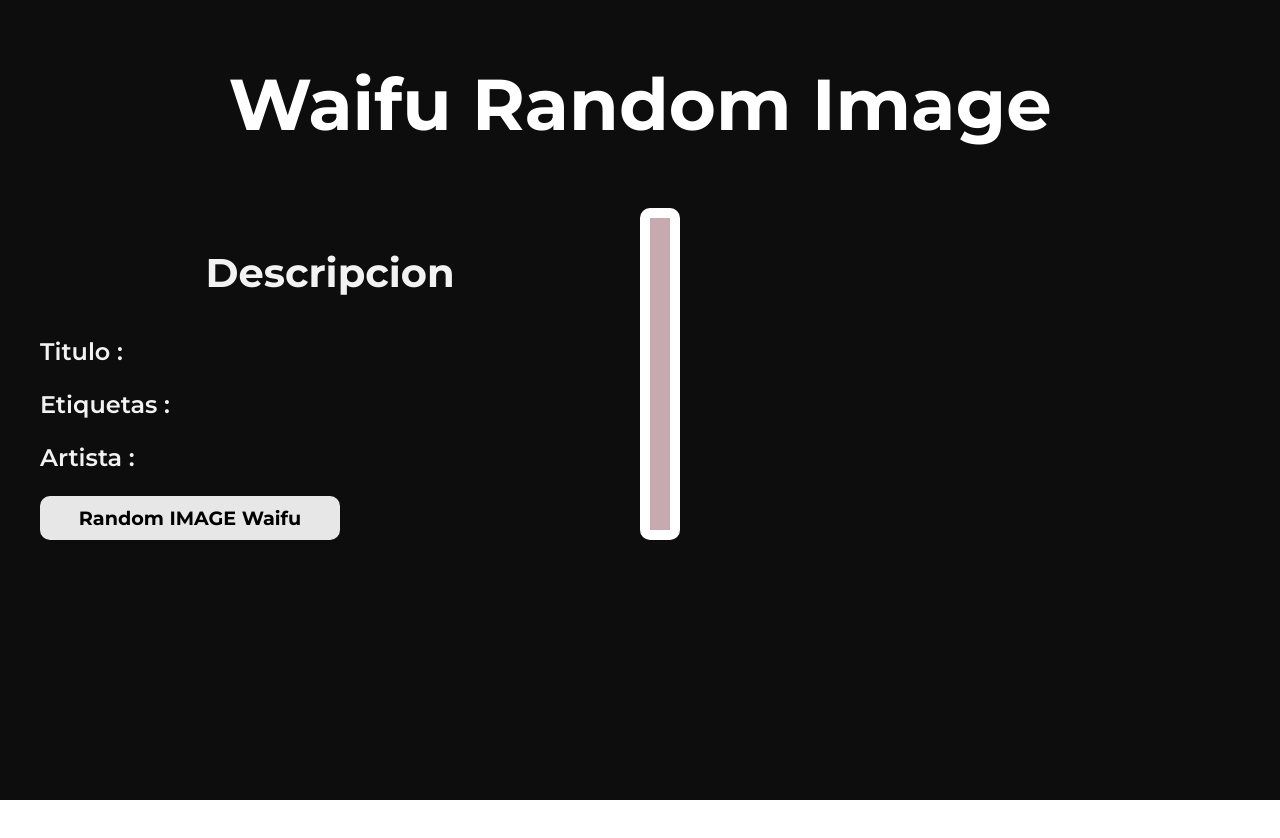
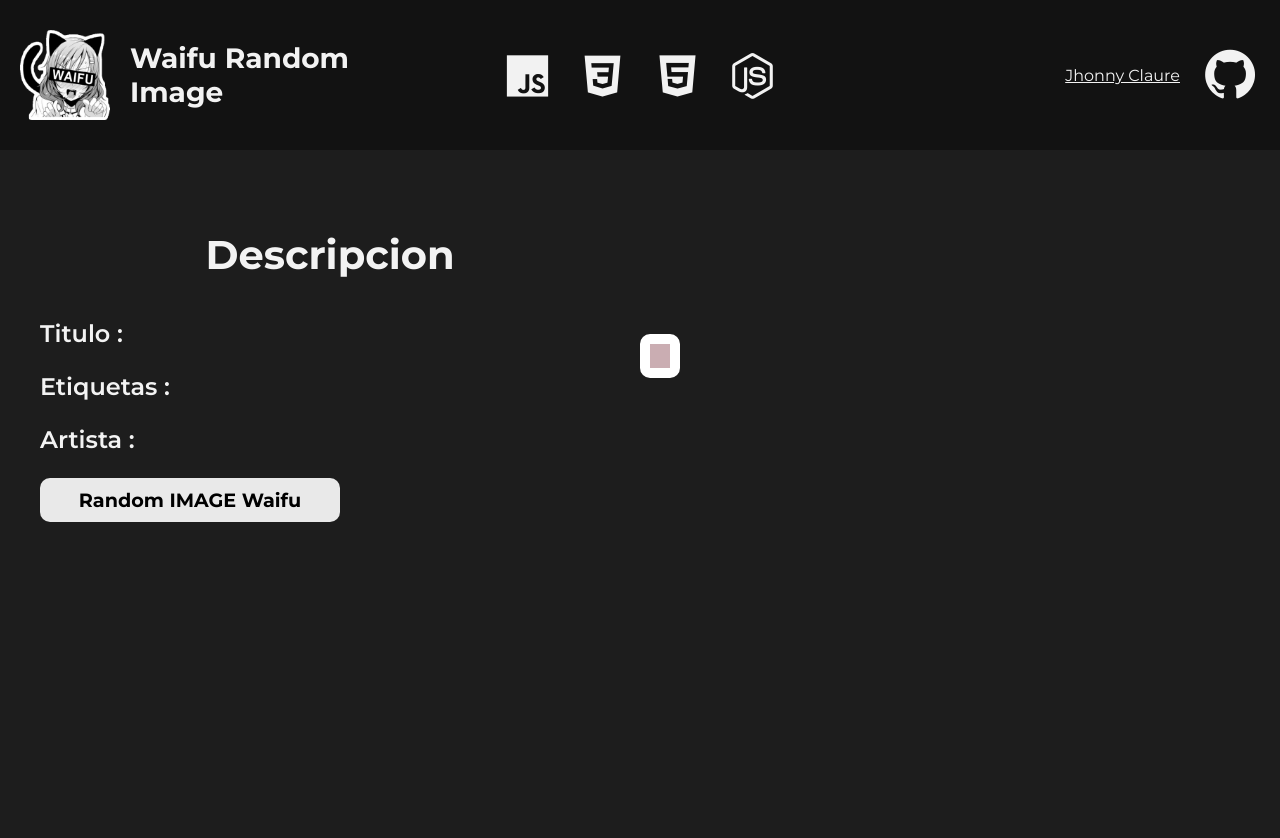
Before and after one commit to vandalieu06/waifu-generator, a plain HTML site: page index.html in a window 1280 px wide. Before the commit the page ends 800 px from the top, so only its background shows below. Drawn offline with nearby package versions, Linux system fonts and the light colour scheme; no server answers.

Commit message:
update-page

```diff
--- a/index.html
+++ b/index.html
@@ -6,17 +6,36 @@
      <title>Waifu API - Jhonny Claure</title>
      <script defer src="./waifuImage.js"></script>
      <link rel="stylesheet" href="./style.css">
+     <link href='https://unpkg.com/boxicons@2.1.4/css/boxicons.min.css' rel='stylesheet'>
 </head>
 <body>
+    <header class="header">
+        <div class="header__inner">
+            <article class="header__logo header__article">
+                <img src="./assets/logo.png" alt="logo.png" class="header__logo--img">
+                <h2 class="header__logo--text">Waifu Random Image</h2>
+            </article>
+            <article class="header__icons header__article">
+                <i class='bx bxl-javascript header__icons--icon'></i>
+                <i class='bx bxl-css3 header__icons--icon'></i>
+                <i class='bx bxl-html5 header__icons--icon' ></i>
+                <i class='bx bxl-nodejs header__icons--icon'></i>
+            </article>
+            <nav class="header__profile header__article">
+                <a href="#">Jhonny Claure</a>
+                <i class='header__profile--icon bx bxl-github'></i>
+            </nav>
+        </div>
+    </header>
+
     <section class="waifu__contenedor">
         <div class="waifu__inner">
-            <h1 class="waifu__tittle">Waifu Random Image</h1>
-            <div class="flex__column">
+            <div class="waifu__column">
                 <article class="waifu__content">
-                    <h3 class="waifu__contentittle">Descripcion</h3>
-                    <p class="waifu__tittleimage">Titulo : <span class="waifu__tittleimage--span"> </span></p>
-                    <p class="waifu__tag">Etiquetas : <span class="waifu__tag--span"> </spa n></p>
-                    <p class="waifu__artist">Artista : <span class="waifu__artist--span"> </spa n></p>
+                    <h3 class="waifu__conten--tittle">Descripcion</h3>
+                    <p class="waifu__tittleimage waifu__text">Titulo : <span class="waifu__text--span"> </span></p>
+                    <p class="waifu__tag waifu__text">Etiquetas : <span class="waifu__text--span"> </spa n></p>
+                    <p class="waifu__artist waifu__text">Artista : <span class="waifu__text--span"> </spa n></p>
                     <button class="waifu__btn--random">Random IMAGE Waifu</button>
                 </article>
                 <article class="waifu__image">
--- a/style.css
+++ b/style.css
@@ -1,4 +1,10 @@
 @import url('https://fonts.googleapis.com/css2?family=Montserrat:wght@100;200;300;400;500;600;700;800;900&display=swap');
+
+
+:root{
+    --bg-header: #121212;
+    --bg-sec1: #1d1d1d;
+}
 
 *{
     font-family: 'Montserrat', sans-serif;
@@ -9,10 +15,50 @@ body{
     padding: 0;
 }
 
-/*Flex*/
-.flex__column{
+/*Header*/
+.header{
+    width: 100%;
+    height: 150px;
+    background-color: var(--bg-header);
+}
+.header__inner{
+    height: 100%;
     display: flex;
-    flex-direction: row;
+    justify-content: space-between;
+    align-items: center;
+    padding: 0px 20px;
+}
+.header__article{
+    width: 450px;
+}
+.header__logo{
+    display: flex;
+    justify-content: center;
+    align-items: center;
+    gap: 20px;
+}
+.header__logo--img{
+    width: 90px;
+}
+.header__logo--text{
+    font-size: 1.75rem;
+}
+.header__icons{
+    display: flex;
+    justify-content: center;
+    gap: 20px;
+}
+.header__icons--icon{
+    font-size: 55px;
+}
+.header__profile{
+    display: flex;
+    justify-content: end;
+    align-items: center;
+    gap: 20px;
+}
+.header__profile--icon{
+    font-size: 60px;
 }
 
 /*Content Waifu*/
@@ -21,53 +67,36 @@ body{
     height: 100vh;
     display: flex;
     justify-content: center;
-    background-color: rgb(0 0 0 /0.95);
+    background-color: var(--bg-sec1);
 }
 .waifu__inner{
+    padding: 40px 0;
     width: 1200px;
 }
-
-/*Pricpial Tittle*/
-.waifu__tittle{
-    color: #fff;
-    text-align: center;
-    font-size: 4.5rem;
+.waifu__column{
+    display: flex;
+    flex-direction: row;
+    align-items: center;
 }
-
 /*Sec Dates Images*/
 .waifu__content{
     box-sizing: border-box;
     width: 50%;
     padding: 0 20px 0 0;
 }
-.waifu__contentittle{
+.waifu__conten--tittle{
     font-size: 2.5rem;
     text-align: center;
 }
-.waifu__tittleimage{
+.waifu__text{
     font-size: 1.5rem;
     font-weight: 600;
 }
-.waifu__tittleimage--span{
+.waifu__text--span{
     font-size: 1.4rem;
     font-weight: 300;
 }
-.waifu__tag{
-    font-size: 1.5rem;
-    font-weight: 600;
-}
-.waifu__tag--span{
-    font-size: 1.4rem;
-    font-weight: 300;
-}
-.waifu__artist{
-    font-size: 1.5rem;
-    font-weight: 600;
-}
-.waifu__artist--span{
-    font-size: 1.4rem;
-    font-weight: 300;
-}
+/*btn generate image*/
 .waifu__btn--random{
     width: 300px;
     background-color: rgb(255 255 255 /0.9);
@@ -88,8 +117,7 @@ body{
 /*Sec Image*/
 .waifu__image{
     box-sizing: border-box;
-    max-width: 500px;
-    max-height: 600px;
+    max-width: 600px;
     background-color: rgb(245 209 215 /.8);
     border: 10px solid #fff;
     border-radius: 10px;
@@ -97,7 +125,6 @@ body{
 .waifu__img{
     width: 100%;
     height: 100%;
-    object-position: center top;
     object-fit: cover;
     transition: opacity 2000ms ease-in-out;
 }
--- a/waifuImage.js
+++ b/waifuImage.js
@@ -23,9 +23,9 @@ async function imagenSrc() {
     let imageRandom = document.querySelector('#image__random');
 
     //Span para datos de descripcion
-    let tittleWaifu = document.querySelector('.waifu__tittleimage--span');
-    let tagWaifu = document.querySelector('.waifu__tag--span');
-    let artistWaifu = document.querySelector('.waifu__artist--span');
+    let tittleWaifu = document.querySelector('.waifu__tittleimage .waifu__text--span');
+    let tagWaifu = document.querySelector('.waifu__tag .waifu__text--span');
+    let artistWaifu = document.querySelector('.waifu__artist .waifu__text--span');
 
     try {
         imageRandom.classList.remove('opacity-fade-in')
```
Also changed, not shown: assets/logo.png (added).
